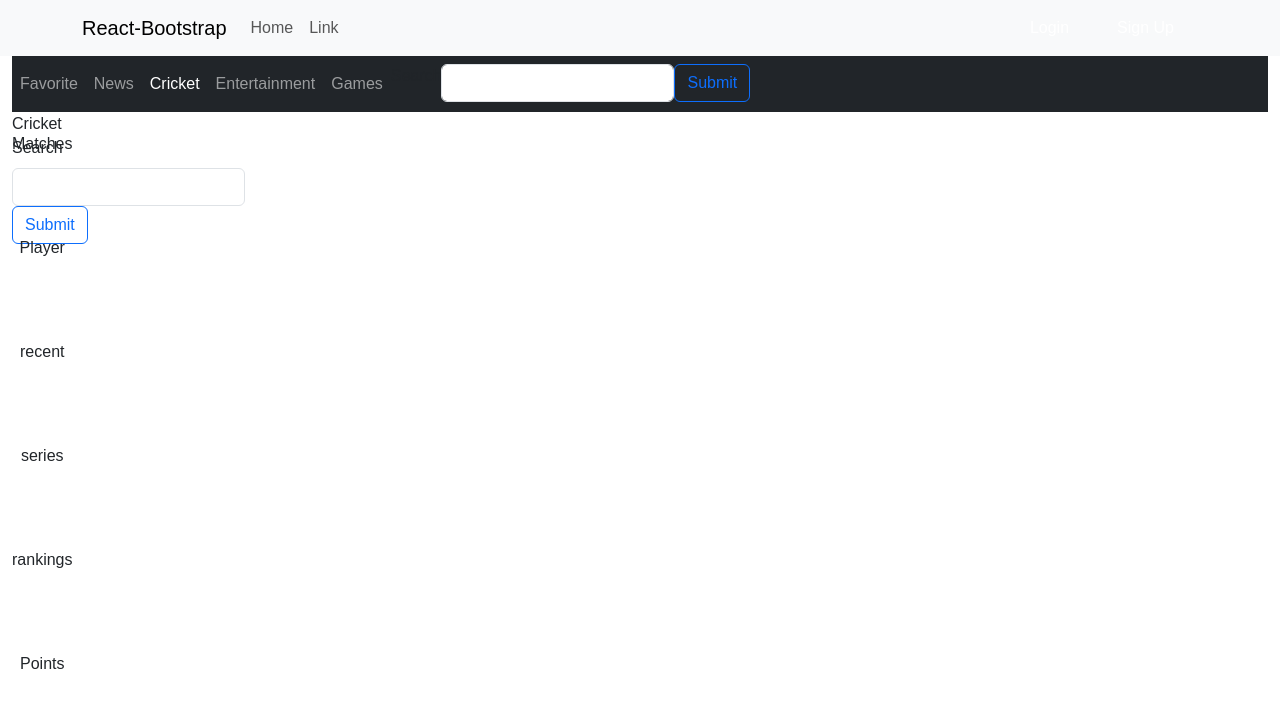
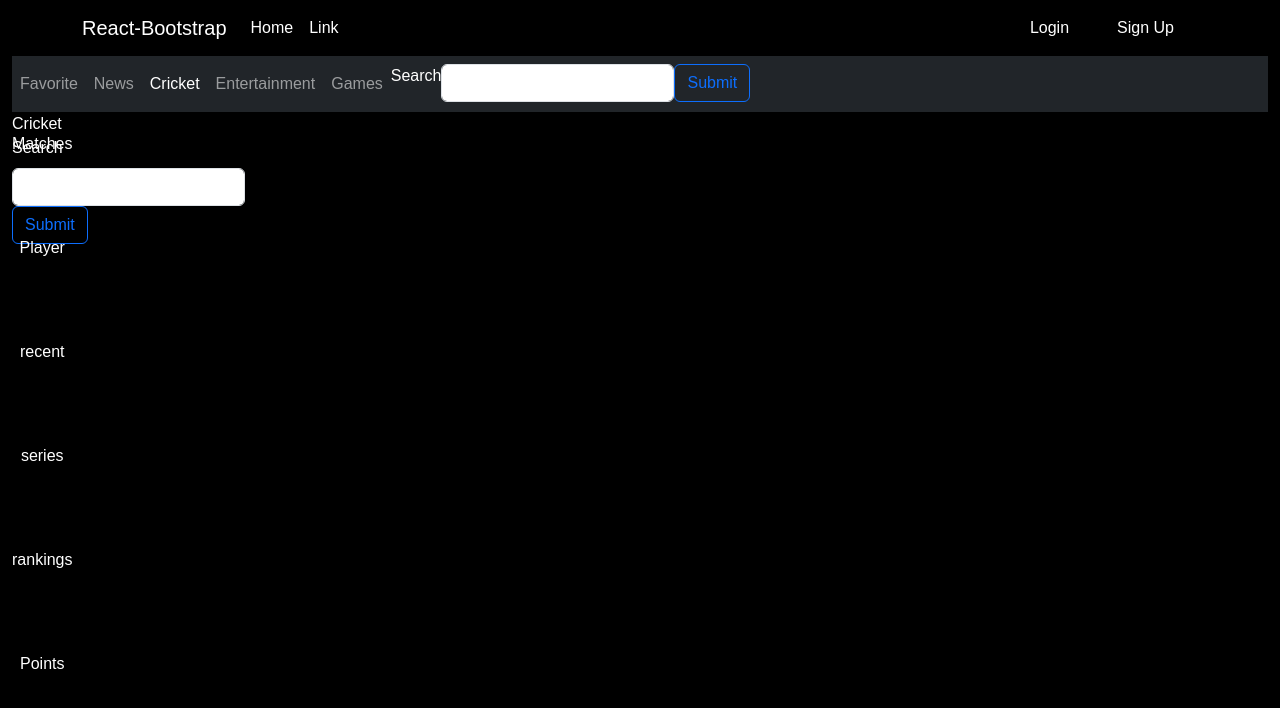
Before and after one commit to AakashGaur03/MultiVerseHub, a React (Vite) app in the folder Frontend/: page /cricket in a window 1280 px wide. Shown: the top 708 px of the page. Built offline with nearby package versions, Linux system fonts and the light colour scheme; a web font is replaced by a local one.

Commit message:
Made Everything Dark Themed

```diff
--- a/Frontend/src/Components/Navbar/NavbarComp.jsx
+++ b/Frontend/src/Components/Navbar/NavbarComp.jsx
@@ -23,14 +23,14 @@ function NavbarComp() {
 
   return (
     <>
-      <Navbar expand="lg" className="bg-body-tertiary">
+      <Navbar expand="lg" className="bg-body- tertiary" style={{backgroundColor:"black",color:"white"}}>
         <Container>
-          <Navbar.Brand href="#home">React-Bootstrap</Navbar.Brand>
+          <Navbar.Brand className="text-white" href="#home">React-Bootstrap</Navbar.Brand>
           <Navbar.Toggle aria-controls="basic-navbar-nav" />
           <Navbar.Collapse id="basic-navbar-nav">
             <Nav className="me-auto">
-              <Nav.Link href="#home">Home</Nav.Link>
-              <Nav.Link href="#link">Link</Nav.Link>
+              <Nav.Link className="text-white" href="#home">Home</Nav.Link>
+              <Nav.Link className="text-white" href="#link">Link</Nav.Link>
             </Nav>
           </Navbar.Collapse>
           {!isLoggedIn && (
--- a/Frontend/src/Components/News/News.jsx
+++ b/Frontend/src/Components/News/News.jsx
@@ -53,7 +53,8 @@ const News = ({
                 <Card
                   style={{}}
                   key={index}
-                  className="my-8 ms-3 rounded-2xl border-zinc-600"
+                  // className="my-8 ms-3 rounded-2xl border-zinc-600"
+                  className="my-8 ms-3 rounded-2xl border-0"
                 >
                   <Card.Body className="minHeightCard">
                     <Row>
@@ -90,7 +91,7 @@ const News = ({
                           <a
                             target="_blank"
                             href={news.link}
-                            className="btn border-fuchsia-700 hover:bg-pink-400"
+                            className="btn border-fuchsia-700 hover:bg-pink-400 text-white"
                           >
                             Read Full News
                           </a>
--- a/Frontend/src/Components/News/WordOfTheDay.jsx
+++ b/Frontend/src/Components/News/WordOfTheDay.jsx
@@ -31,7 +31,8 @@ const WordOfTheDay = () => {
   //   });
   return (
     <>
-      <div className="border-blue-950 text-center flex flex-col justify-evenly h-52 m-8 border-2 wordOfTheDay border-solid p-2">
+      {/* <div className="border-blue-950 text-center flex flex-col justify-evenly h-52 m-8 border-2 wordOfTheDay border-solid p-2"> */}
+      <div className="text-center flex flex-col justify-evenly h-52 m-8 wordOfTheDay p-2">
         <div>
           <h2>Word of the Day</h2>
         </div>
--- a/Frontend/src/Components/Sidebar/Sidebar.jsx
+++ b/Frontend/src/Components/Sidebar/Sidebar.jsx
@@ -8,8 +8,8 @@ const Sidebar = ({ items,handleItemClick }) => {
   };
   return (
     <>
-      <div className="min-w-52 bg-slate-300">
-        <ul className="sidebarFixedSide bg-slate-300 min-w-52">
+      <div className="min-w-52 bg-slate-30 0">
+        <ul className="sidebarFixedSide bg-s late-300 min-w-52">
           {items.map((item, index) => (
             <li key={index}>
               <NavLink onClick={() => handleClick(item.title)}>{item.title}</NavLink>
--- a/Frontend/src/Components/UserControls/ForgotPassword/OtpForm.jsx
+++ b/Frontend/src/Components/UserControls/ForgotPassword/OtpForm.jsx
@@ -84,7 +84,8 @@ const OtpForm = ({ length = 6,onOTPSubmit }) => {
           onChange={(e) => handleChange(index, e)}
           onClick={(e) => handleClick(index)}
           onKeyDown={(e) => handleKeyDown(index, e)}
-          className="w-9 border-pink-200 border-2 me-3 h-10 text-center"
+          // className="w-9 border-pink-200 border-2 me-3 h-10 text-center"
+          className="w-9 me-3 h-10 text-center"
         />
       ))}
     </>
--- a/Frontend/src/index.css
+++ b/Frontend/src/index.css
@@ -2,6 +2,11 @@
 @tailwind components;
 @tailwind utilities;
 
+
+body{
+  background-color: black !important;
+  color: white !important;
+}
 .backColor {
   padding: 50px;
   background-color: rgb(74, 66, 66);
@@ -54,6 +59,8 @@
   display: flex;
   flex-direction: column;
   justify-content: space-between;
+  background-color: black;
+  color: white;
 }
 
 .cardImages {
```
